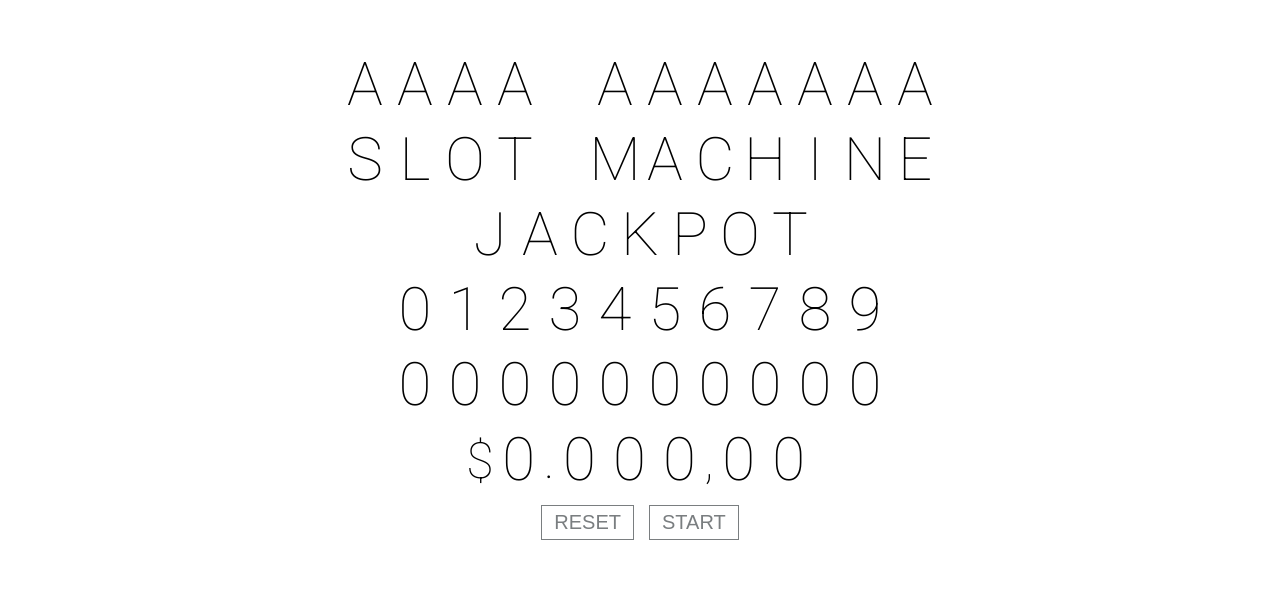
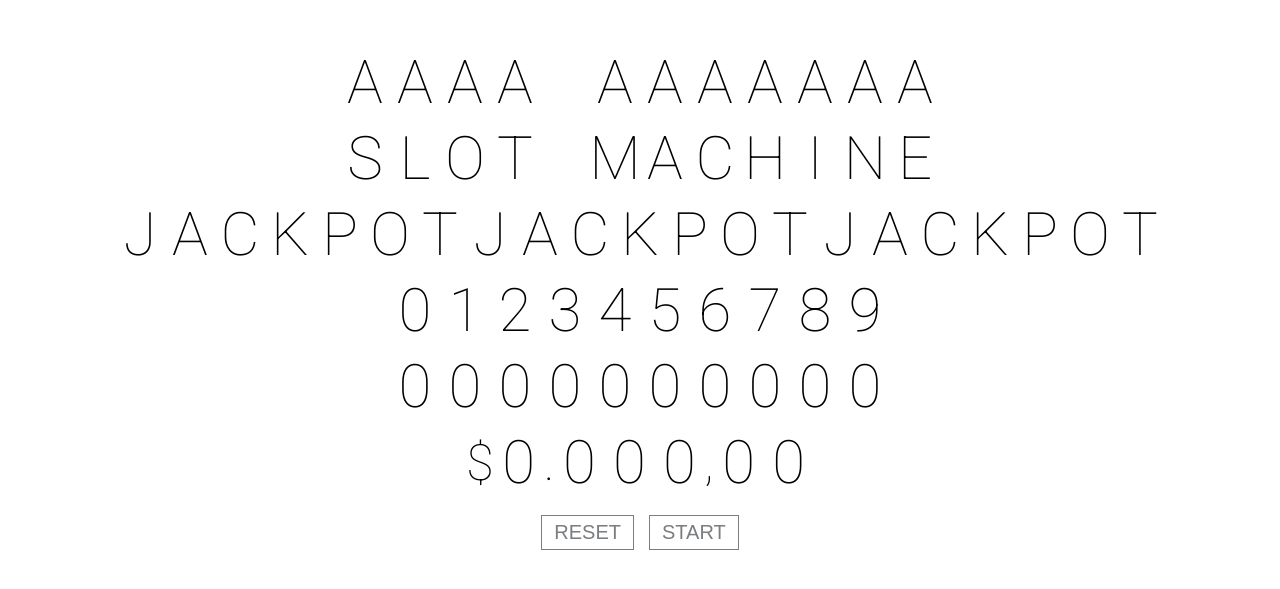
Before and after one commit to luckyluck/slot-machine, a React (Create React App) app: page / in a window 1280 px wide. Shown: the part 103-692 px from the top of the page. Built offline with nearby package versions, Linux system fonts and the light colour scheme.

Commit message:
Add random timeout for infinite case.

```diff
--- a/src/App.css
+++ b/src/App.css
@@ -22,3 +22,10 @@
 .Controls > button + button {
   margin-left: 15px;
 }
+
+.row {
+  display: flex;
+  flex-wrap: wrap;
+  justify-content: center;
+  align-items: center;
+}
--- a/src/App.js
+++ b/src/App.js
@@ -14,7 +14,11 @@ function App() {
     <>
       <SlotMachine onStart={start} value={'Slot Machine'} list={list} />
       <SlotMachine onStart={start} value={'Slot Machine'} list={list} init={true} />
-      <SlotMachine value={'Jackpot'} list={list} infinite={true} init={true} />
+      <div className={'row'}>
+        <SlotMachine value={'Jackpot'} list={list} infinite={true} init={true} />
+        <SlotMachine value={'Jackpot'} list={list} infinite={true} init={true} />
+        <SlotMachine value={'Jackpot'} list={list} infinite={true} init={true} />
+      </div>
       <SlotMachine value={'0123456789'} list={numbers} auto={true} />
       <SlotMachine onStart={start} value={'0123456789'} list={[...numbers, ...numbers, ...numbers]} />
       <SlotMachine onStart={start} value={'$1.234,34'} list={numbers} />
--- a/src/components/SlotMachine/index.css
+++ b/src/components/SlotMachine/index.css
@@ -1,10 +1,7 @@
 .Counter {
   display: flex;
   flex-direction: row;
-}
-
-.Counter + .Counter {
-  margin-top: 15px;
+  margin: 8px 0;
 }
 
 .ListContainer {
--- a/src/components/SlotMachine/index.js
+++ b/src/components/SlotMachine/index.js
@@ -10,10 +10,12 @@ const SlotMachine = ({ onStart, value, list, init = false, auto = false, infinit
 
   const iterate = () => {
     if (infinite) {
+      // Something between 1s and 30s
+      const delay = Math.floor(Math.random() * 30000) + 1000;
       setTimeout(() => {
         setStart(value => !value);
         iterate();
-      }, 7000);
+      }, delay);
     }
   };
 
```
